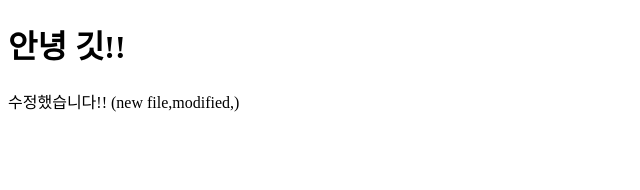
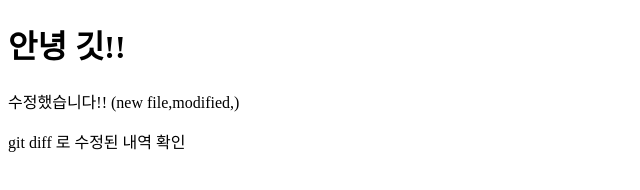
Before and after one commit to develckm/bigData6GitStudy, a plain HTML site: page index.html in a window 1280 px wide. Shown: the whole page, without its empty margins (0-640 px from the left). Drawn offline with Linux system fonts and the light colour scheme.

Commit message:
수정2 diff 확인

```diff
--- a/index.html
+++ b/index.html
@@ -7,5 +7,6 @@
 <body>
     <h1>안녕 깃!!</h1>
     <p>수정했습니다!! (new file,modified,)</p>
+    <p>git diff 로 수정된 내역 확인</p>
 </body>
 </html>
```
